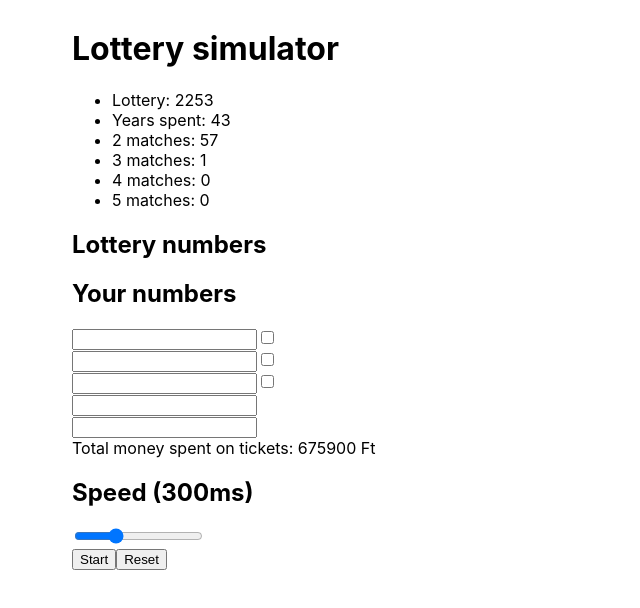
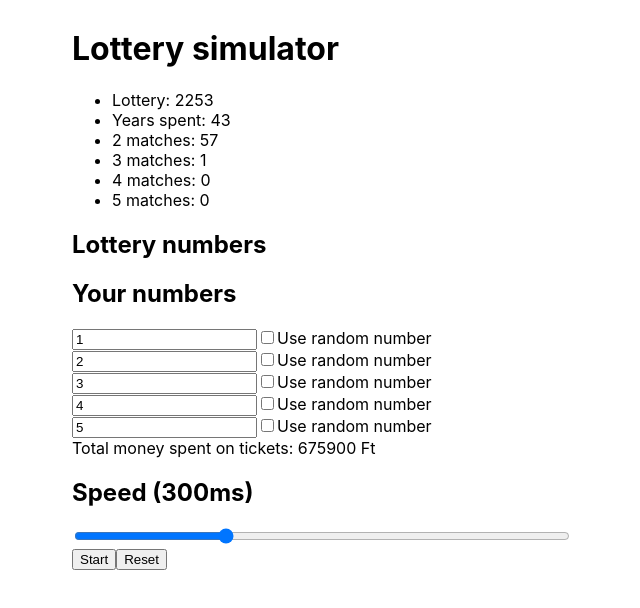
Before and after one commit to balzss/mito-lotto, a React (Create React App) app: page / in a window 1280 px wide. Shown: the top 608 px of the page, without its empty margins (320-960 px from the left). Built offline with nearby package versions, Linux system fonts and the light colour scheme.

Commit message:
add lottery input component

```diff
--- a/src/App.js
+++ b/src/App.js
@@ -19,12 +19,124 @@ function getLotteryNumbers (rangeStart = 1, rangeEnd = 90, count = 5) {
   return randomSelection;
 };
 
+function LotteryInput({
+  onValuesChange,
+  disableInputs,
+}) {
+  const [checkboxValues, setCheckboxValues] = useState([false, false, false, false, false]);
+  const [inputValues, setInputValues] = useState(['1', '2', '3', '4', '5']);
+
+  useEffect(() => {
+    onValuesChange(inputValues);
+  }, [checkboxValues, inputValues]);
+
+  const handleCheckBox = (event, index) => {
+    const { checked } = event.target;
+    if (checked) {
+      const randomValue = getLotteryNumbers(1, 90, 90).find((n) => !inputValues.includes(`${n}`));
+      setInputValues((prevValues) => prevValues.map((v, i) => `${i === index ? randomValue : v}`));
+    }
+    setCheckboxValues((prevValues) => prevValues.map((v, i) => i === index ? checked : v));
+  };
+
+  const handleInput = (event, index) => {
+    const { value } = event.target;
+    setInputValues((prevValues) => prevValues.map((v, i) => i === index ? value : v));
+  };
+
+  return (
+    <div className="lottery-inputs">
+      <div>
+        <input
+          type="number"
+          disabled={disableInputs || checkboxValues[0]}
+          value={inputValues[0]}
+          onChange={(e) => handleInput(e, 0)}
+        />
+        <input
+          type="checkbox"
+          id="input-1"
+          disabled={disableInputs}
+          onChange={(e) => handleCheckBox(e, 0)}
+          checked={checkboxValues[0]}
+        />
+        <label htmlFor="input-1">Use random number</label>
+      </div>
+      <div>
+        <input
+          type="number"
+          disabled={disableInputs || checkboxValues[1]}
+          value={inputValues[1]}
+          onChange={(e) => handleInput(e, 1)}
+        />
+        <input
+          type="checkbox"
+          id="input-2"
+          disabled={disableInputs}
+          onChange={(e) => handleCheckBox(e, 1)}
+          checked={checkboxValues[1]}
+        />
+        <label htmlFor="input-2">Use random number</label>
+      </div>
+      <div>
+        <input
+          type="number"
+          disabled={disableInputs || checkboxValues[2]}
+          value={inputValues[2]}
+          onChange={(e) => handleInput(e, 2)}
+        />
+        <input
+          type="checkbox"
+          id="input-3"
+          disabled={disableInputs}
+          onChange={(e) => handleCheckBox(e, 2)}
+          checked={checkboxValues[2]}
+        />
+        <label htmlFor="input-3">Use random number</label>
+      </div>
+      <div>
+        <input
+          type="number"
+          disabled={disableInputs || checkboxValues[3]}
+          value={inputValues[3]}
+          onChange={(e) => handleInput(e, 3)}
+        />
+        <input
+          type="checkbox"
+          id="input-4"
+          disabled={disableInputs}
+          onChange={(e) => handleCheckBox(e, 3)}
+          checked={checkboxValues[3]}
+        />
+        <label htmlFor="input-4">Use random number</label>
+      </div>
+      <div>
+        <input
+          type="number"
+          disabled={disableInputs || checkboxValues[4]}
+          value={inputValues[4]}
+          onChange={(e) => handleInput(e, 4)}
+        />
+        <input
+          type="checkbox"
+          id="input-5"
+          disabled={disableInputs}
+          onChange={(e) => handleCheckBox(e, 4)}
+          checked={checkboxValues[4]}
+        />
+        <label htmlFor="input-5">Use random number</label>
+      </div>
+    </div>
+  );
+}
+
 function App() {
   const [intervalFn, setIntervalFn] = useState(null);
   const [simCycleCount, setSimCycleCount] = useState(2253);
   const [isSimRunning, setIsSimRunning] = useState(false);
   const [simCycleMs, setSimCycleMs] = useState(300);
   const [lotteryNumbers, setLotteryNumbers] = useState([]);
+  const [yourNumbers, setYourNumbers] = useState([]);
   const yearsSpent = Math.round(simCycleCount / 52);
   const moneySpent = simCycleCount * TICKET_PRICE;
   const matches = {
@@ -61,6 +173,17 @@ function App() {
     setSimCycleMs(e.target.value);
   };
 
+  const handleLotteryInput = (v) => {
+    setYourNumbers(v);
+  }
+
+  const validateInput = () => {
+    return yourNumbers.every((v) => {
+      const n = parseInt(v);
+      return n >= 1 && n <= 90;
+    });
+  };
+
   return (
     <main className="App">
       <h1>Lottery simulator</h1>
@@ -77,37 +200,19 @@ function App() {
         {lotteryNumbers.join(', ')}
       </div>
       <h2>Your numbers</h2>
-      <div>
-        <div>
-          <input type="number" disabled={isSimRunning}/>
-          <input type="checkbox"/>
-        </div>
-        <div>
-          <input type="number" disabled={isSimRunning}/>
-          <input type="checkbox"/>
-        </div>
-        <div>
-          <input type="number" disabled={isSimRunning}/>
-          <input type="checkbox"/>
-        </div>
-        <div>
-          <input type="number" disabled={isSimRunning}/>
-        </div>
-        <div>
-          <input type="number" disabled={isSimRunning}/>
-        </div>
-      </div>
+      <LotteryInput onValuesChange={handleLotteryInput} disableInputs={isSimRunning}/>
       <div>Total money spent on tickets: {moneySpent} Ft</div>
       <h2>Speed ({simCycleMs}ms)</h2>
       <input
         type="range"
+        className="input-slider"
         min={SIM_CYCLE_RANGE[0]}
         max={SIM_CYCLE_RANGE[1]}
         value={simCycleMs}
         onChange={handleSetCycleSpeed}
       />
       <div>
-        <button onClick={toggleSim}>{isSimRunning ? 'Pause' : 'Start'}</button>
+        <button onClick={toggleSim} disabled={!validateInput()}>{isSimRunning ? 'Pause' : 'Start'}</button>
         {!isSimRunning && (
           <button onClick={resetSim}>Reset</button>
         )}
--- a/src/App.scss
+++ b/src/App.scss
@@ -10,4 +10,17 @@ main {
   width: 100%;
   padding: 0.5rem;
   margin: 0 auto;
+
+  .input-slider {
+    width: 100%;
+  }
+
+  .lottery-inputs {
+    input[type=checkbox], label {
+      cursor: pointer;
+      user-select: none;
+    }
+  }
+
+
 }
```
